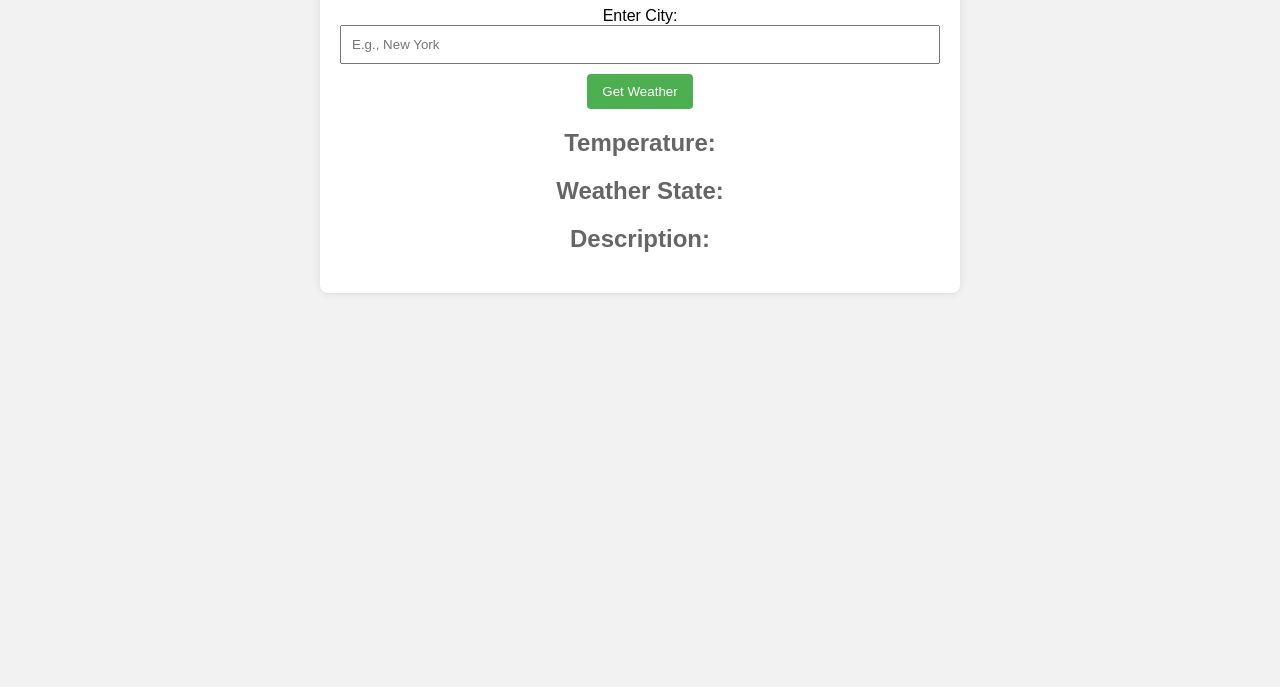
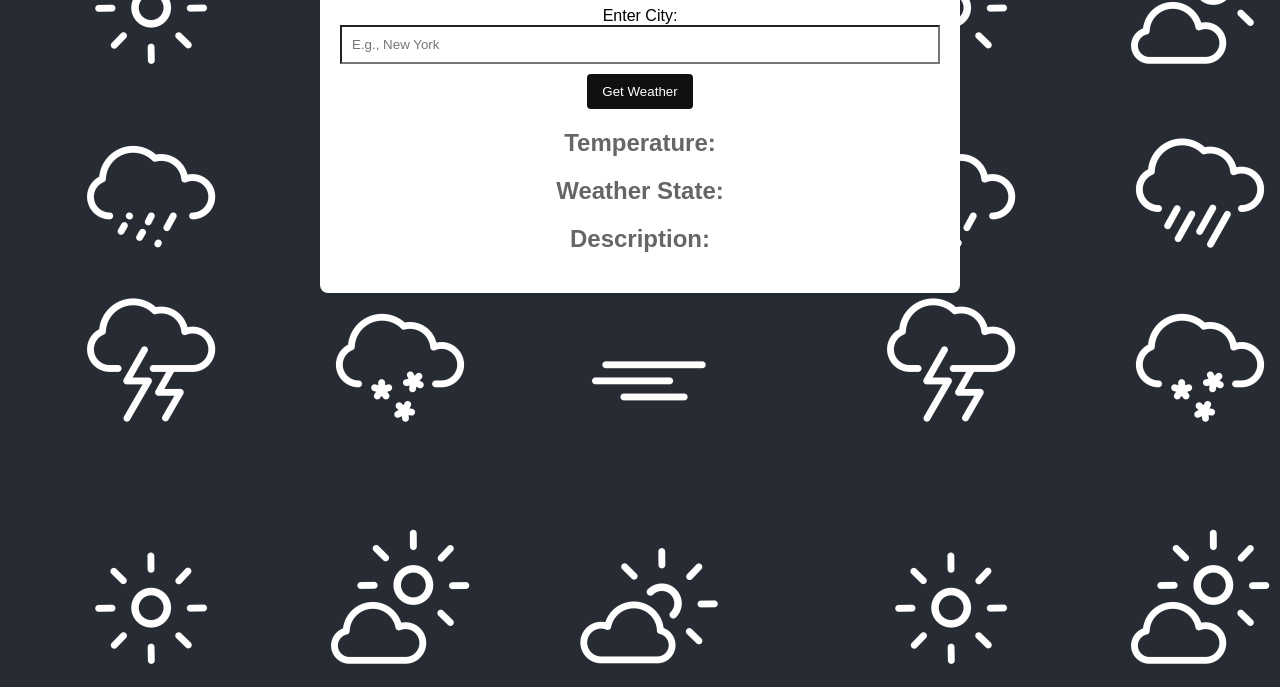
Before and after one commit to Estheraiyeola/D-HEAT-weather, a plain HTML site: page index.html in a window 1280 px wide. Shown: the part 113-800 px from the top of the page. Drawn offline with Linux system fonts and the light colour scheme.

Commit message:
updating

```diff
--- a/script.js
+++ b/script.js
@@ -6,7 +6,7 @@
   }
 
   function getLongAndLat(city){
-    const apiKey = 'f5121e51a28440ab9ff0a3149ea4e4af';
+    const apiKey = 'b0d7436a7faf498180a9625f064423c5';
     const apiUrl = `https://api.opencagedata.com/geocode/v1/json?q=${encodeURIComponent(city)}&key=${apiKey}`;
     fetch(apiUrl)
   .then(response => {
@@ -47,7 +47,7 @@
 
 
   function getWeatherForecast(latitude, longitude){
-    let key = '330f5b31969fc487b62328d94b5054b0';
+    let key = 'b1c0fa5aba024d04e167eb0e5966a7f1';
     let weatherUrl = `https://api.openweathermap.org/data/2.5/weather?lat=${latitude}&lon=${longitude}&appid=${key}`
     fetch(weatherUrl).then(res => res.json()).then(dat =>{
         document.getElementById('temperature').textContent = `${dat.main.temp} K`;
--- a/style.css
+++ b/style.css
@@ -34,10 +34,11 @@ input {
     margin-bottom: 10px;
     width: 100%;
     box-sizing: border-box;
+    background-color: transparent;
 }
 
 button {
-    background-color: #4CAF50;
+    background-color: #0f100f;
     color: white;
     padding: 10px 15px;
     border: none;
@@ -48,3 +49,10 @@ button {
 button:hover {
     background-color: #45a049;
 }
+.body{
+    border-color: rgb(238, 166, 166);
+    background-color: bisque;
+    background-image: url("RS5Y.gif");
+    font-family: Arial, sans-serif;
+    text-align: center;
+}
```
Also changed, not shown: index.html (+2 -0 lines), RS5Y.gif (added).
